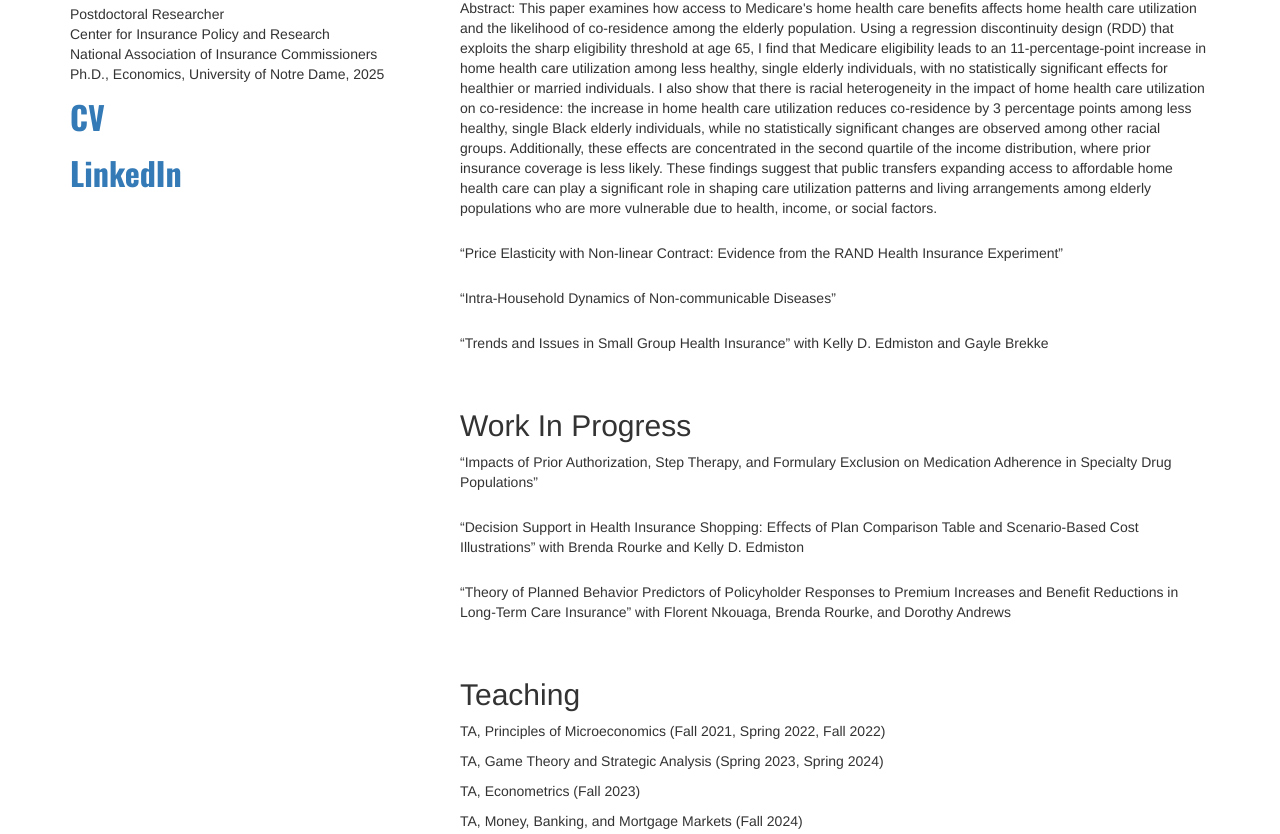
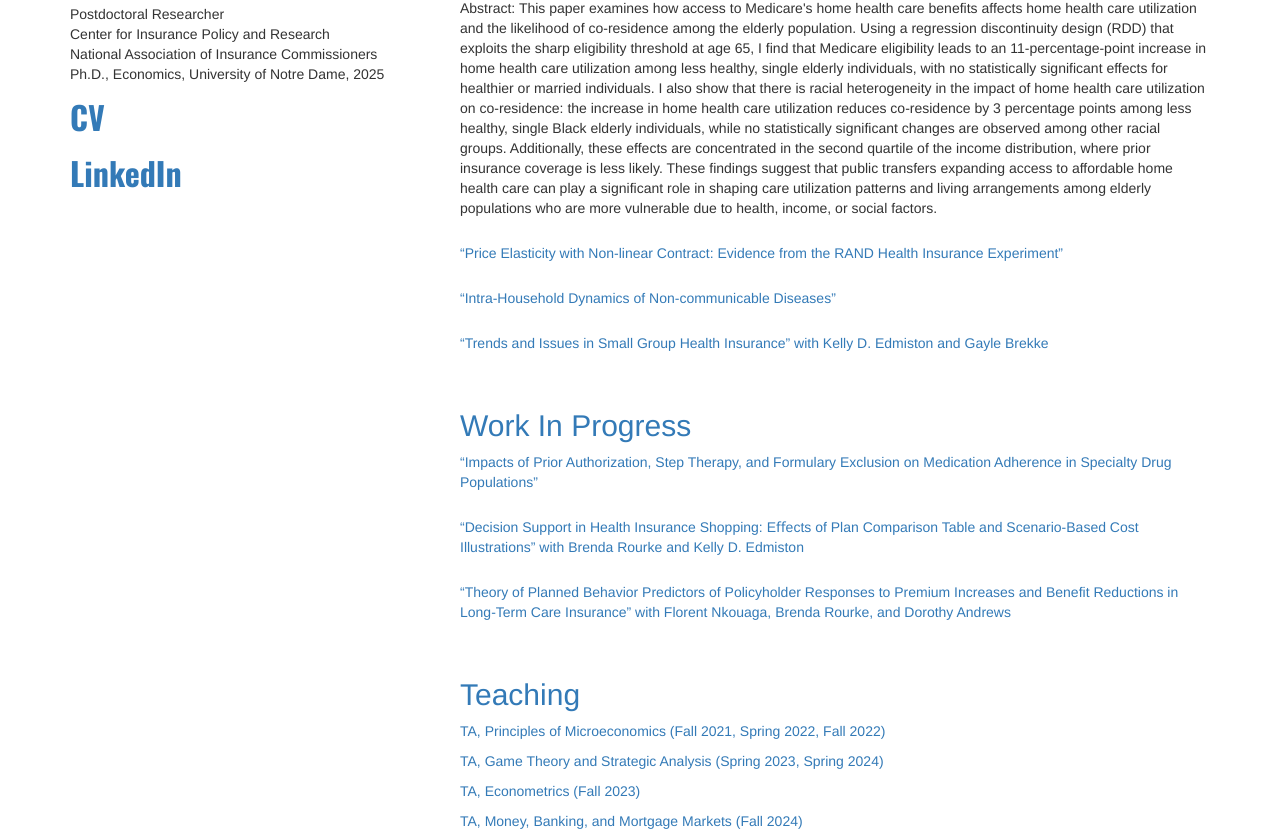
Before and after one commit to ac106/job_market, a plain HTML site: page index.html in a window 1280 px wide. Shown: the part 259-1093 px from the top of the page. Drawn offline with nearby package versions, Linux system fonts and the light colour scheme.

Commit message:
Update working papers section with new links

```diff
--- a/index.html
+++ b/index.html
@@ -52,8 +52,8 @@ Ph.D., Economics, University of Notre Dame, 2025<br>
 <h2 id="working papers">Working Papers</h2>
 <p><a href="JMP_Chen.pdf">“Medicare’s Home Health Benefits and Elderly Living Arrangements”</a> (Job Market Paper)</p>
 <p style="margin-bottom: 25px;">Abstract: This paper examines how access to Medicare's home health care benefits affects home health care utilization and the likelihood of co-residence among the elderly population. Using a regression discontinuity design (RDD) that exploits the sharp eligibility threshold at age 65, I find that Medicare eligibility leads to an 11-percentage-point increase in home health care utilization among less healthy, single elderly individuals, with no statistically significant effects for healthier or married individuals. I also show that there is racial heterogeneity in the impact of home health care utilization on co-residence: the increase in home health care utilization reduces co-residence by 3 percentage points among less healthy, single Black elderly individuals, while no statistically significant changes are observed among other racial groups. Additionally, these effects are concentrated in the second quartile of the income distribution, where prior insurance coverage is less likely. These findings suggest that public transfers expanding access to affordable home health care can play a significant role in shaping care utilization patterns and living arrangements among elderly populations who are more vulnerable due to health, income, or social factors.</p>
-<p style="margin-bottom: 25px;">“Price Elasticity with Non-linear Contract: Evidence from the RAND Health Insurance Experiment”</p>
-<p style="margin-bottom: 25px;">“Intra-Household Dynamics of Non-communicable Diseases”</p>
+<p style="margin-bottom: 25px;"><a href="Price Elasticity with Non-linear Contract_Chen.pdf">“Price Elasticity with Non-linear Contract: Evidence from the RAND Health Insurance Experiment”</p>
+<p style="margin-bottom: 25px;"><a href="Intra Household Dynamics of Non-communicable Diseases_Chen.pdf">“Intra-Household Dynamics of Non-communicable Diseases”</p>
 <p style="margin-bottom: 25px;">“Trends and Issues in Small Group Health Insurance” with Kelly D. Edmiston and Gayle Brekke</p>
 <div style="height:11px;"></div>
 
```
